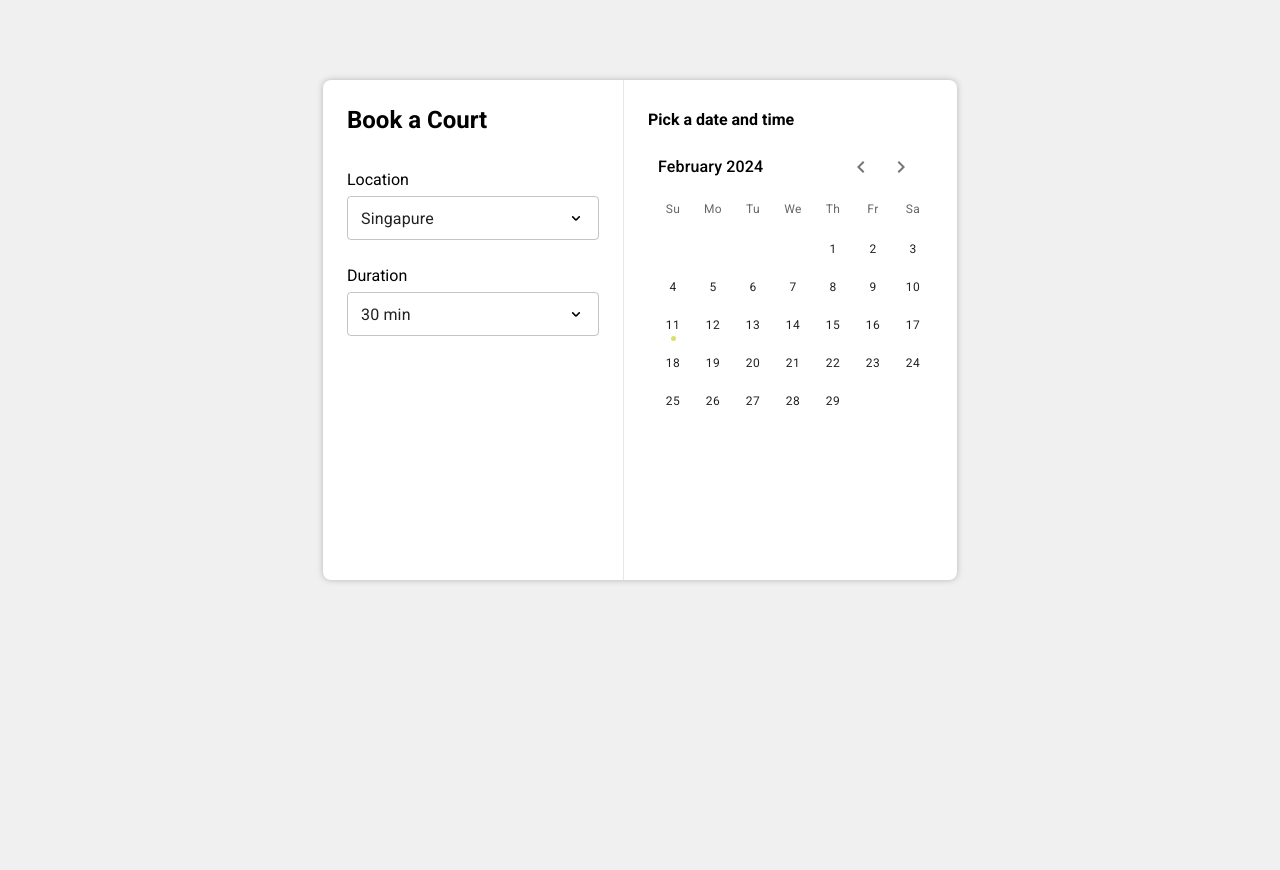
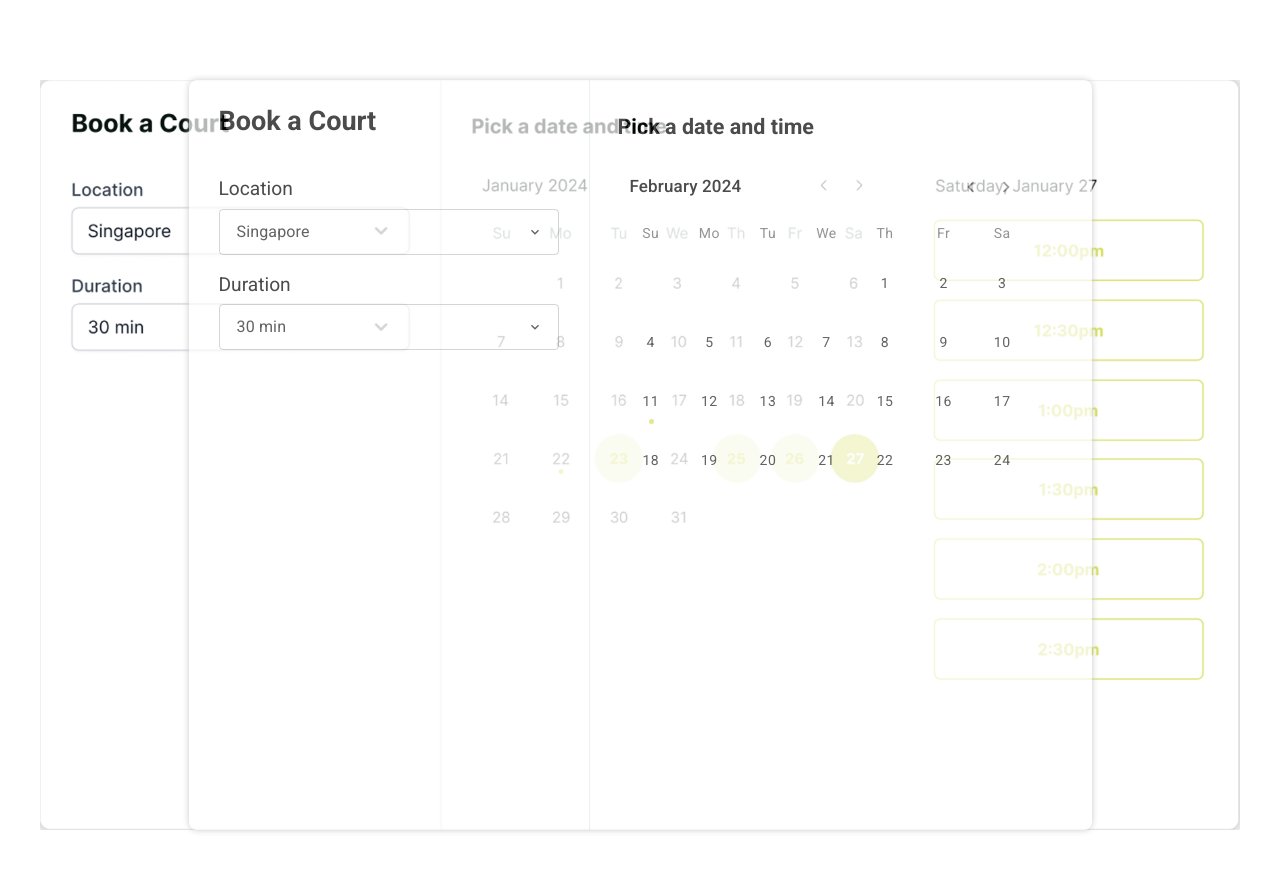
Before and after one commit to hmassareli/minthouse-booking, a Next.js app: page / in a window 1280 px wide. Shown: the top 870 px of the page. Before the commit the page ends 800 px from the top, so only its background shows below. Built offline with nearby package versions, Linux system fonts and the light colour scheme.

Commit message:
feat: attention to detail!!

```diff
--- a/src/app/globals.css
+++ b/src/app/globals.css
@@ -23,7 +23,8 @@
 }
 
 .date-calendar {
-  padding-left: 5px;
+  max-height: none;
+  height: auto;
 }
 .date-calendar .MuiPickersDay-today::after {
   content: "";
@@ -55,7 +56,10 @@
 .Mui-focused .MuiOutlinedInput-notchedOutline {
   border-color: rgb(var(--green)) !important;
 }
-
+.date-calendar .MuiPickersDay-root {
+  width: 50px;
+  height: 50px;
+}
 .MuiPopover-paper option:hover {
   background-color: rgb(234, 234, 234);
 }
@@ -71,15 +75,27 @@ option {
 
 body {
   color: rgb(var(--foreground-rgb));
-  background: rgb(var(--background-rgb));
+  background: url("./../../public/model.png") no-repeat;
+  background-size: 1200px;
+  background-position: center;
+  /**background: rgb(var(--background-rgb)); **/
 }
 .card {
+  opacity: 0.7;
   box-shadow: 0px 0px 6px 0px rgba(181, 181, 181, 1);
+  font-size: 18px;
 }
 
 .MuiPickersArrowSwitcher-button {
   height: 40px;
   width: 40px;
+}
+.MuiDateCalendar-root *[role="row"] {
+  justify-content: space-around;
+}
+.MuiDateCalendar-root .MuiDayCalendar-monthContainer *[role="row"] {
+  height: 57px;
+  align-items: center;
 }
 
 @layer utilities {
--- a/src/app/page.tsx
+++ b/src/app/page.tsx
@@ -18,24 +18,26 @@ export default function Home() {
     }
   };
   return (
-    <main className="flex min-h-screen flex-col items-center justify-between p-20">
-      <div className="card bg-white rounded-lg w-auto min-h-[500px] max-w-[1200px] flex">
-        <div className="p-6 min-w-[300px]">
-          <h1 className="text-2xl font-extrabold mb-8">Book a Court</h1>
-          <div className="mb-6">
-            <h2 className="mb-[4px]">Location</h2>
+    <main className="flex min-h-screen flex-col items-center justify-center p-20">
+      <div className="card bg-white rounded-lg w-auto min-h-[750px] max-w-[1680px] flex">
+        <div className="p-7 px-[30px] min-w-[400px] ">
+          <h1 className="text-[27px] mt-0 font-extrabold mb-10 leading-none ">
+            Book a Court
+          </h1>
+          <div className="mb-4">
+            <h2 className="mb-[5px] text-[1.2rem]">Location</h2>
             <InputSelect
               value={location}
               onChange={(e) => {
                 setLocation(e.target.value);
               }}
             >
-              <MenuItem value="singapure">Singapure</MenuItem>
+              <MenuItem value="singapure">Singapore</MenuItem>
               <MenuItem value="brazil">Brazil</MenuItem>
             </InputSelect>
           </div>
           <div>
-            <h2 className="mb-[4px]">Duration</h2>
+            <h2 className="mb-1 text-[1.2rem]">Duration</h2>
             <InputSelect
               value={duration}
               onChange={(e) => {
@@ -47,34 +49,46 @@ export default function Home() {
             </InputSelect>
           </div>
         </div>
-        <div className="right-container border-0 border-l p-6 w-auto flex flex-col">
-          <h1 className="text-1 font-extrabold leading-8 fle	">
+        <div className="right-container border-0 border-l p-5 pl-8 w-auto flex flex-col">
+          <h1 className="text-[21.5px] ml-[-4px] mt-4 font-extrabold leading-none	">
             Pick a date and time
           </h1>
-          <div className="flex">
+          <div
+            className={
+              (isDaySelected ? "w-[745px]" : "w-[450px]") +
+              " flex justify-between mt-4 transition-all ease-out duration-200"
+            }
+          >
             <BasicDateCalendar
               onChange={handleChangeCalendar}
               disabledDays={[new Date("2023-02-09")]}
             />
             <div
               className={
-                (isDaySelected ? "w-[250px] px-4" : "!w-0 p-0") +
+                (isDaySelected ? "w-[300px] px-4" : "!w-0 p-0") +
                 " overflow-hidden py-4 transition-all ease-out duration-200"
               }
             >
-              <p className="mb-4 w-full text-nowrap mt-[2px]">{selectedDate}</p>
+              <p className="mb-[1.2rem] pl-[1px] w-full text-[17.5px] mt-[3px]">
+                {selectedDate}
+              </p>
 
-              {["10:00 am", "10:30 am", "11:00 am", "11:30 am", "12:00 pm"].map(
-                (time) => (
+              {[
+                "10:00am",
+                "10:30am",
+                "11:00am",
+                "11:30am",
+                "12:00pm",
+                "12:30pm",
+              ].map((time) => (
                 <div
-                    className="flex items-center justify-center text-nowrap w-full min-w-[220px] text-center border cursor-pointer hover:border-[#b7c050] h-12 hover:border-2 box-border hover:text-[#b7c050] border-green mb-4 rounded-md font-medium text-green"
+                  className="flex items-center justify-center text-nowrap w-full min-w-[259px] text-center border cursor-pointer hover:border-[#b7c050] h-16 hover:border-2 box-border hover:text-[#b7c050] border-green mb-4 rounded-md font-medium text-green"
                   key={time}
                   onClick={() => console.log(time)}
                 >
                   {time}
                 </div>
-                )
-              )}
+              ))}
             </div>
           </div>
         </div>
--- a/src/components/DatePicker.tsx
+++ b/src/components/DatePicker.tsx
@@ -14,9 +14,36 @@ export default function BasicDateCalendar({
   onChange: (value: Date | null) => void;
 }) {
   const datePickerStyles = {
-    "& .MuiPickersCalendarHeader-root": { paddingLeft: "5px" },
+    "& * ": { fontSize: "14px" },
+    "& .MuiPickersArrowSwitcher-root": {
+      paddingRight: "8px",
+    },
+    "& .MuiPickersArrowSwitcher-button": {
+      fontSize: "22px",
+      height: "35px",
+      width: "35px",
+    },
+    "& .MuiPickersSlideTransition-root": {
+      height: "400px",
+    },
+    "& .MuiDayCalendar-weekDayLabel": {
+      fontSize: "14px",
+    },
+    "& .MuiPickersCalendarHeader-root": {
+      paddingInline: 0,
+      marginBottom: "12px",
+      marginTop: "18px",
+      "& .MuiPickersCalendarHeader-label": {
+        fontSize: "17px",
+        paddingLeft: "8px",
+      },
+    },
+    "& .MuiPickersDay-root": {
+      fontSize: "14px",
+    },
+
     "& .MuiPickersCalendarHeader-switchViewButton": { display: "none" },
-    width: "auto",
+    width: "410px",
     margin: "0 0",
   };
 
--- a/src/components/InputSelect.tsx
+++ b/src/components/InputSelect.tsx
@@ -4,14 +4,13 @@ import Select, { SelectChangeEvent } from "@mui/material/Select";
 export const IconComponent = () => {
   return (
     <svg
-      height="20"
-      width="20"
-      viewBox="0 0 20 20"
+      className="MuiSvgIcon-root MuiSvgIcon-fontSizeInherit css-1vooibu-MuiSvgIcon-root cursor-pointer -rotate-90 text-2xl"
+      focusable="false"
       aria-hidden="true"
-      focusable="false"
-      className="css-8mmkcg mr-4 cursor-pointer"
+      viewBox="0 0 24 24"
+      data-testid="ArrowLeftIcon"
     >
-      <path d="M4.516 7.548c0.436-0.446 1.043-0.481 1.576 0l3.908 3.747 3.908-3.747c0.533-0.481 1.141-0.446 1.574 0 0.436 0.445 0.408 1.197 0 1.615-0.406 0.418-4.695 4.502-4.695 4.502-0.217 0.223-0.502 0.335-0.787 0.335s-0.57-0.112-0.789-0.335c0 0-4.287-4.084-4.695-4.502s-0.436-1.17 0-1.615z"></path>
+      <path d="M15.41 16.59L10.83 12l4.58-4.59L14 6l-6 6 6 6 1.41-1.41z"></path>
     </svg>
   );
 };
@@ -30,7 +29,7 @@ export default function InputSelect({
       <Select
         variant="outlined"
         value={value}
-        className="select-input w-full rounded-lg h-11"
+        className="select-input w-full rounded-lg h-[46px] pl-1 pr-4 text-lg"
         IconComponent={IconComponent}
         onChange={onChange}
       >
```
Also changed, not shown: public/model.png (added). Lines whose indentation alone changed are shown as unchanged.
